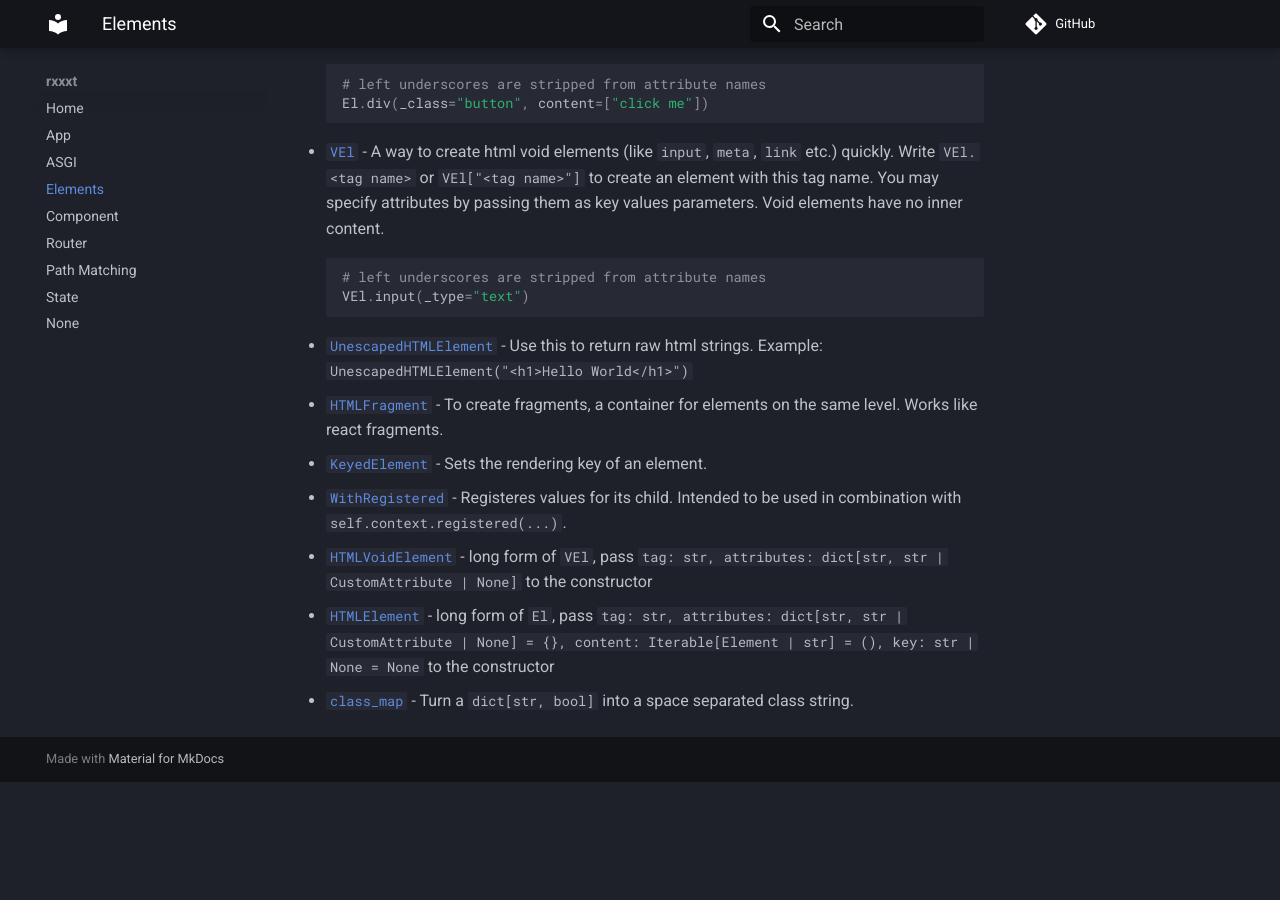
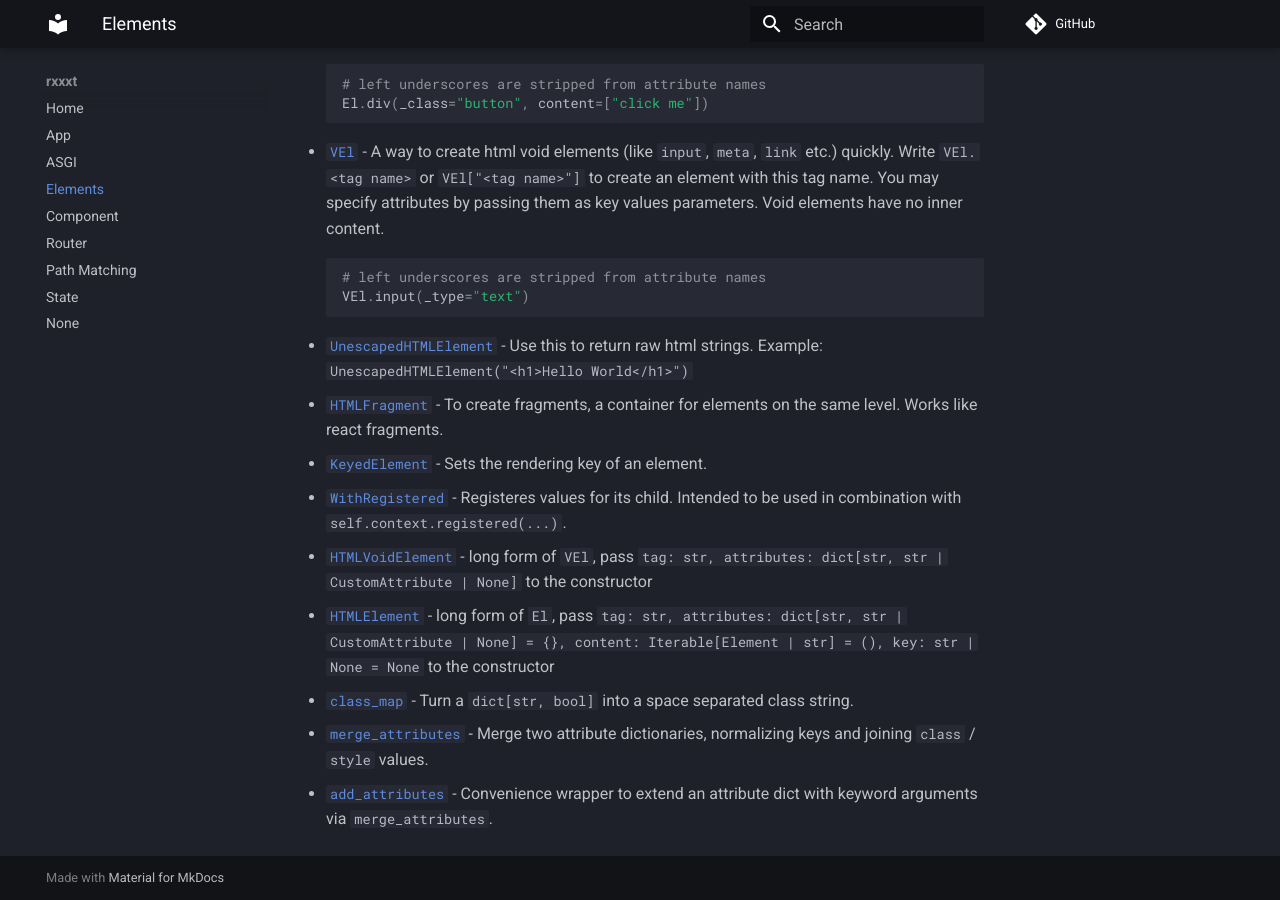
Before and after one commit to leopf/rxxxt, an MkDocs documentation site: the page built from docs/elements.md, in a window 1280 px wide and 900 px high, scrolled down 597 px. Built offline with MkDocs 1.6.1 and Material for MkDocs 9.7.7, drawn with Linux system fonts in a browser that asks for light colours; comment, search, counter and statistics services are not loaded; before the commit the page ends 1379 px from its top, so only the background shows below that.

Commit message:
docs for attrs

```diff
--- a/docs/elements.md
+++ b/docs/elements.md
@@ -33,3 +33,5 @@
 - [`HTMLVoidElement`](./api.md#rxxxt.elements.HTMLVoidElement) - long form of `VEl`, pass `tag: str, attributes: dict[str, str | CustomAttribute | None]` to the constructor
 - [`HTMLElement`](./api.md#rxxxt.elements.HTMLElement) - long form of `El`, pass `tag: str, attributes: dict[str, str | CustomAttribute | None] = {}, content: Iterable[Element | str] = (), key: str | None = None` to the constructor
 - [`class_map`](./api.md#rxxxt.elements.class_map) - Turn a `dict[str, bool]` into a space separated class string.
+- [`merge_attributes`](./api.md#rxxxt.elements.merge_attributes) - Merge two attribute dictionaries, normalizing keys and joining `class` / `style` values.
+- [`add_attributes`](./api.md#rxxxt.elements.add_attributes) - Convenience wrapper to extend an attribute dict with keyword arguments via `merge_attributes`.
```
